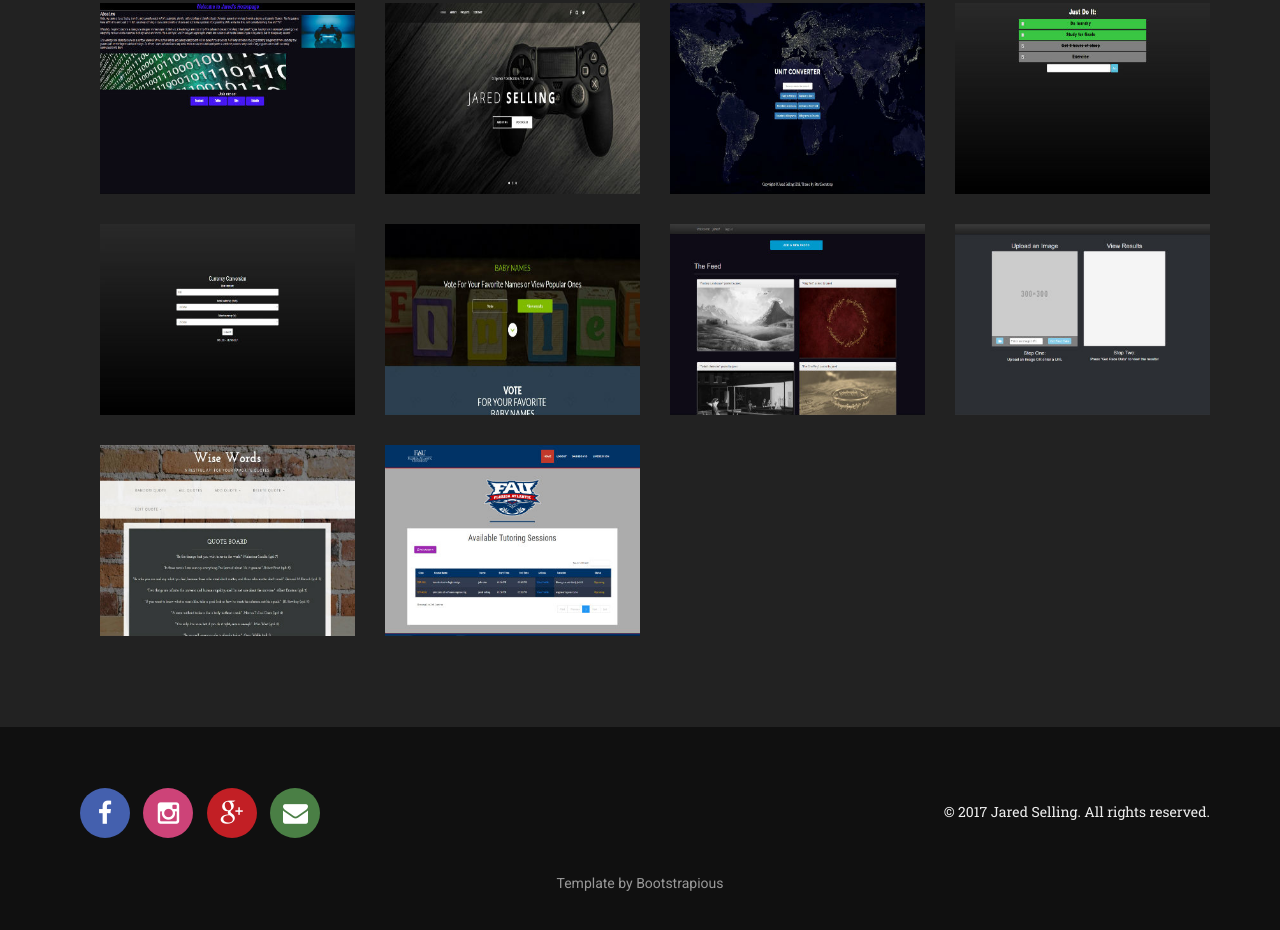
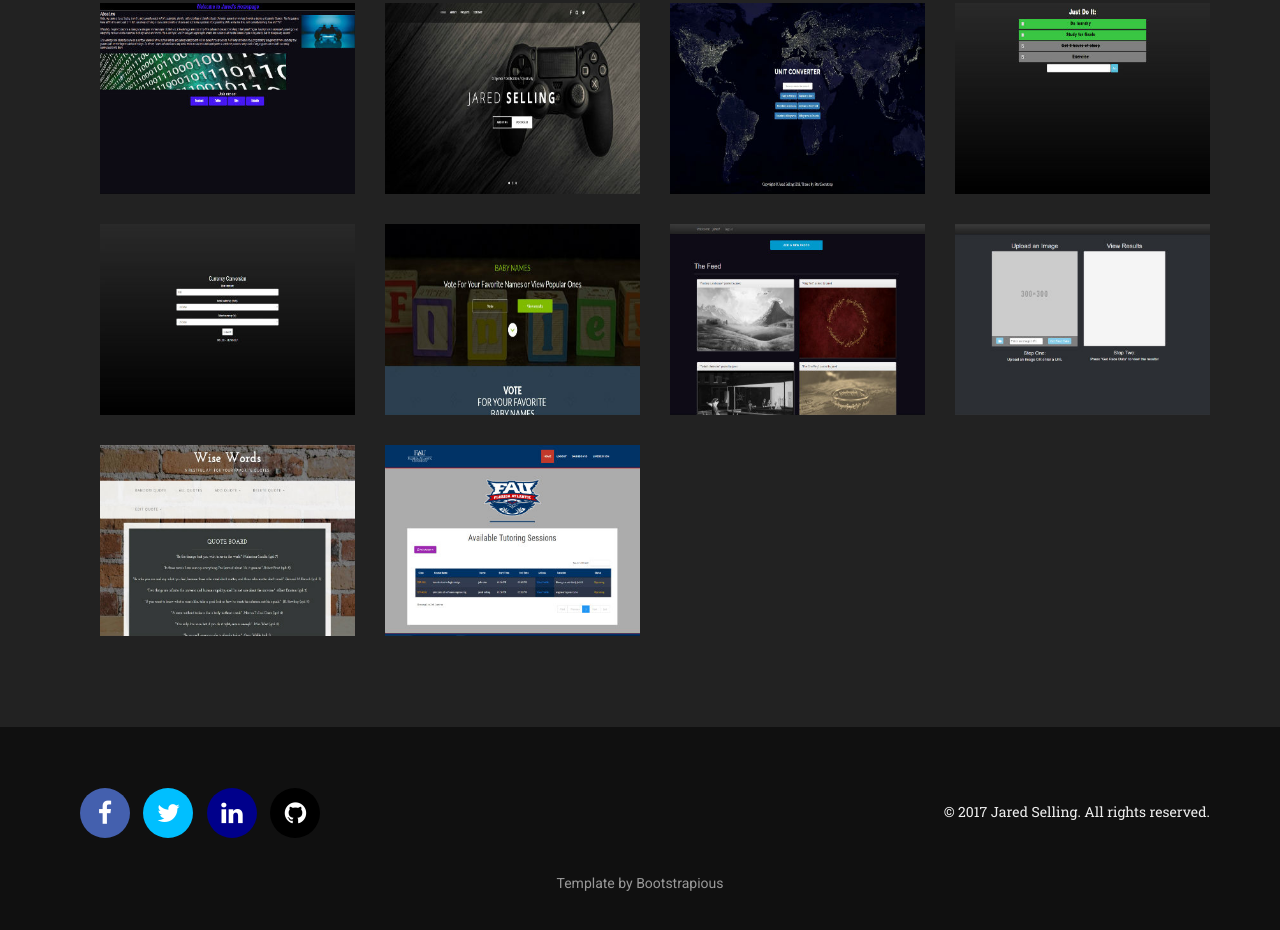
Before and after one commit to JaredSelling/Portfolio, a plain HTML site: page index.html in a window 1280 px wide. Shown: the part 2811-3741 px from the top of the page. Drawn offline with Linux system fonts and the light colour scheme; some packages are replaced by stand-ins of ours.

Commit message:
Change favicon icon colors and link destinations

```diff
--- a/css/style.blue.css
+++ b/css/style.blue.css
@@ -776,6 +776,10 @@ FOOTER
 #footer p.social a.email {
   background-color: #4a7f45;
 }
+#footer p.social a.github {
+  background-color: #4a7f45;
+}
+
 @media (max-width: 767px) {
   #footer p.social {
     text-align: center;
--- a/css/style.default.css
+++ b/css/style.default.css
@@ -776,6 +776,18 @@ FOOTER
 #footer p.social a.email {
   background-color: #4a7f45;
 }
+#footer p.social a.github {
+  background-color: black;
+}
+
+#footer p.social a.linkedin {
+  background-color: darkblue;
+}
+
+#footer p.social a.twitter {
+  background-color: deepskyblue;
+}
+
 @media (max-width: 767px) {
   #footer p.social {
     text-align: center;
--- a/index.html
+++ b/index.html
@@ -270,7 +270,7 @@ _________________________________________________________ -->
                     <div class="mb20">
                         <h2 class="title" data-animate="fadeInUp">My work</h2>
 
-                        <p class="lead" data-animate="fadeInUp">I have worked on dozens of projects so I have picked only the latest for you.</p>
+                        <p class="lead" data-animate="fadeInUp">Here's a complete list of projects I've worked on.</p>
                     </div>
 
                     <ul id="filter" data-animate="fadeInUp">
@@ -569,10 +569,11 @@ _________________________________________________________ -->
                     <div class="col-sm-6">
 
                         <p class="social">
-                            <a href="#" class="external facebook" data-animate-hover="shake" data-animate="fadeInUp"><i class="fa fa-facebook"></i></a>
-                            <a href="#" class="external instagram" data-animate-hover="shake" data-animate="fadeInUp"><i class="fa fa-instagram"></i></a>
-                            <a href="#" class="external gplus" data-animate-hover="shake" data-animate="fadeInUp"><i class="fa fa-google-plus"></i></a>
-                            <a href="#" class="email" data-animate-hover="shake" data-animate="fadeInUp"><i class="fa fa-envelope"></i></a>
+
+                            <a href="https://www.facebook.com/jared.selling" class="external facebook" data-animate-hover="shake" data-animate="fadeInUp"><i class="fa fa-facebook"></i></a>
+                             <a href="https://twitter.com/jared_selling" class="external twitter" data-animate-hover="shake" data-animate="fadeInUp"><i class="fa fa-twitter"></i></a>
+                            <a href="www.linkedin.com/in/jared-selling-8a2652137" class="external linkedin" data-animate-hover="shake" data-animate="fadeInUp"><i class="fa fa-linkedin"></i></a>
+                            <a href="https://github.com/JaredSelling" class="external github" data-animate-hover="shake" data-animate="fadeInUp"><i class="fa fa-github"></i></a>
                         </p>
                     </div>
                     <!-- /.6 -->
```
Also changed, not shown: css/customStyles.css (line endings or trailing spaces).
